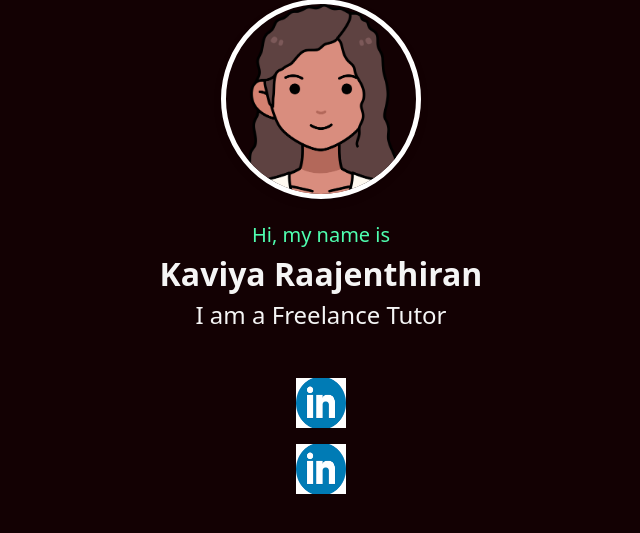
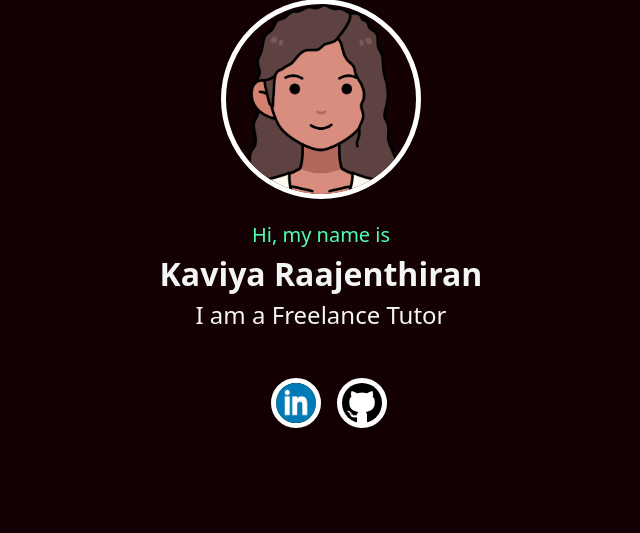
Before and after one commit to KaviyaRaajenthiran/portfolio, a Django app: page / in a window 1280 px wide. Shown: the part 121-654 px from the top of the page, without its empty margins (319-959 px from the left). Run offline with Django 5.2, Linux system fonts and the light colour scheme; some libraries are stand-ins or nearby versions.

Commit message:
update homepage

```diff
--- a/Portfolio_website/portfolio/static/portfolio/style.css
+++ b/Portfolio_website/portfolio/static/portfolio/style.css
@@ -42,3 +42,12 @@ body{
  .name{
   color: whitesmoke;
  }
+
+ .social_link {
+    overflow: hidden;
+    border-radius: 50%;
+    margin: auto;
+    border: 5px solid #fff;
+    transition: all 0.3s ease;
+    box-shadow: 0 4px 10px rgba(0, 0, 0, 0.2);
+}
--- a/Portfolio_website/portfolio/templates/portfolio/home.html
+++ b/Portfolio_website/portfolio/templates/portfolio/home.html
@@ -18,14 +18,23 @@
         </div>
   </div>
 
+
+
+
+
 <div class="col-12 text-center mt-3">
-    <a href="https://www.linkedin.com/in/kaviya-raajenthiran-a815881b1" target="_blank">
-      <img src="{% static 'portfolio/images/linkendin.png' %}" alt="linkedin" width="50px" height="50px">
+  <div class="col-12 d-flex justify-content-center align-items-center">
+    <a href="https://www.linkedin.com/in/kaviya-raajenthiran-a815881b1" target="_blank" class="ms-3">
+      <img src="{% static 'portfolio/images/linkendin.png' %}" alt="linkedin" width="50px" height="50px" class="social_link"
+      >
     </a>
+
+
+
+      <a href="https://github.com/KaviyaRaajenthiran" target="_blank" class="ms-3">
+        <img class="social_link bg-white" src="{% static 'portfolio/images/github-sign.png' %}" alt="github" width="50px" height="50px" >
+      </a>
+  </div>
 </div>
-<div class="col-12 text-center mt-3">
-    <a href="https://www.linkedin.com/in/kaviya-raajenthiran-a815881b1" target="_blank">
-      <img src="{% static 'portfolio/images/linkendin.png' %}" alt="linkedin" width="50px" height="50px">
-    </a>
-</div>
+
 {% endblock %}
```
Also changed, not shown: Portfolio_website/portfolio/static/portfolio/images/github-sign.png (added).
